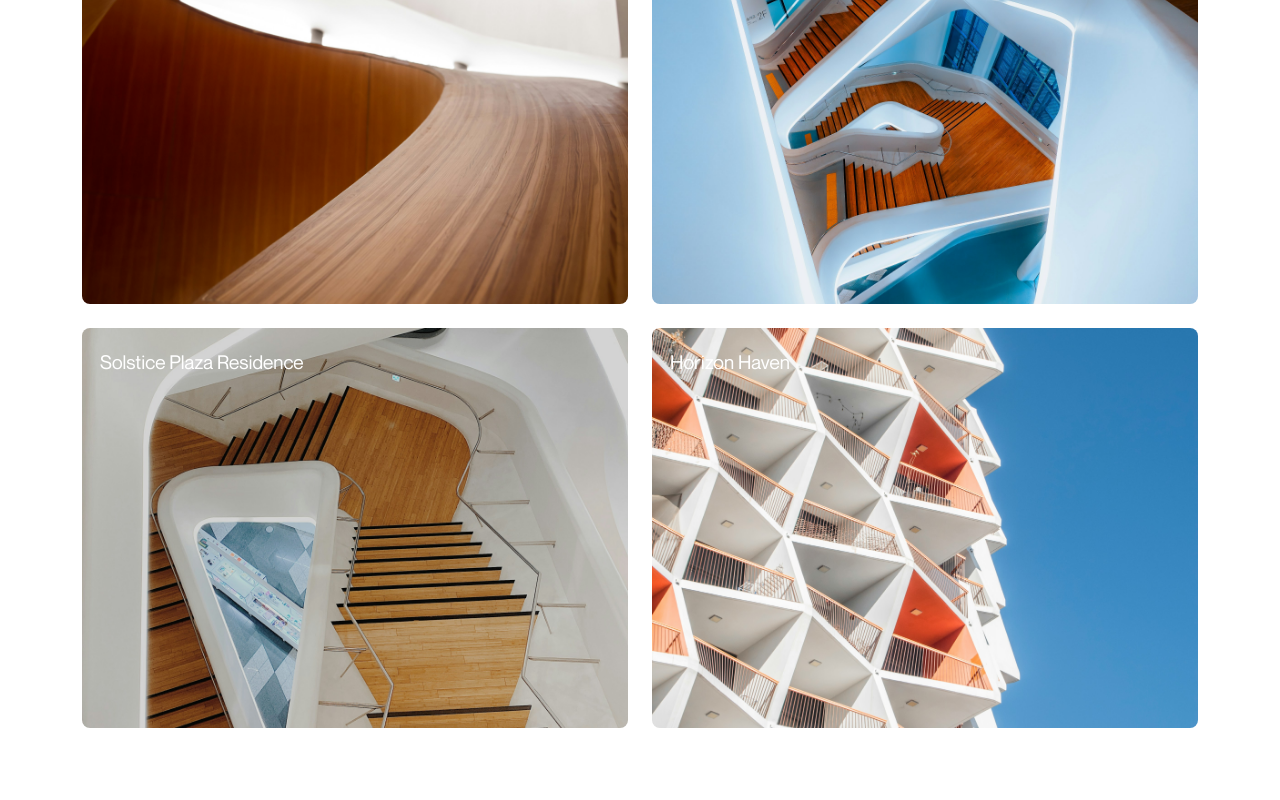
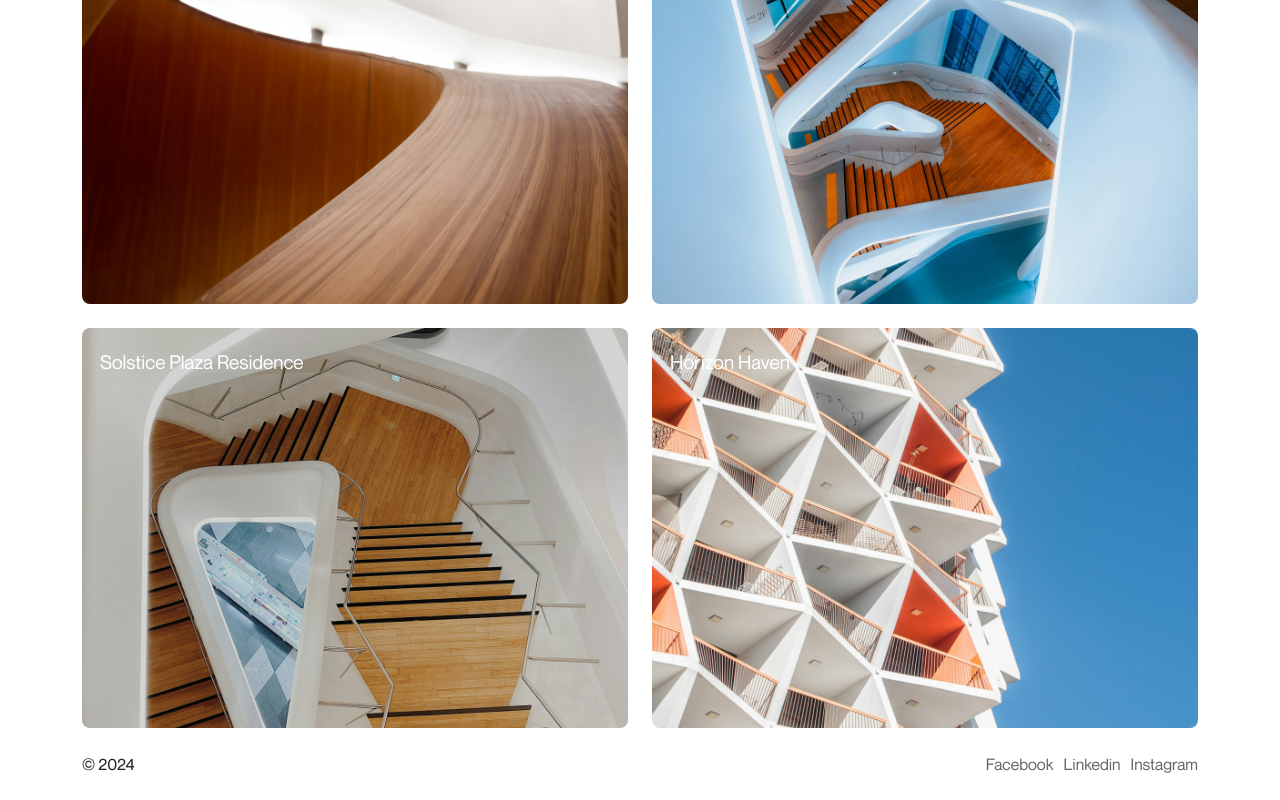
Before and after one commit to federicaarosio/vue-ohstudio, a Vue app: page / in a window 1280 px wide. Shown: the part 1168-1968 px from the top of the page. Before the commit the page ends 1920 px from the top, so only its background shows below. Built offline with nearby package versions, Linux system fonts and the light colour scheme.

Commit message:
added footer

```diff
--- a/src/App.vue
+++ b/src/App.vue
@@ -4,15 +4,18 @@
 
   <!-- qui quello che cambia in base alle rotte -->
   <router-view></router-view>
+
+  <AppFooter />
 </template>
 
 <script>
 import Appheader from './components/AppHeader.vue';
-
+import AppFooter from './components/AppFooter.vue';
 export default {
   name: 'App',
   components: {
     Appheader,
+    AppFooter
   }
 }
 </script>
--- /dev/null
+++ b/src/components/AppFooter.vue
@@ -0,0 +1,51 @@
+<template lang="">
+    <div class="container">
+        <div class="row">
+            <div class="col-12 d-flex justify-content-between align-items-center mb-4">
+                <div class="copyright">&#169; 2024</div>
+                <div class="socials-links d-flex">
+                    <a v-for="social in socialLinks" :href="social.url">{{ social.socialName }}</a>
+                </div>
+            </div>
+        </div>
+    </div>
+</template>
+<script>
+export default {
+    name: 'AppFooter',
+    data() {
+        return {
+            socialLinks: [
+                {
+                    socialName: 'Facebook',
+                    url: '#',
+                },
+                {
+                    socialName: 'Linkedin',
+                    url: '#',
+                },
+                {
+                    socialName: 'Instagram',
+                    url: '#',
+                },
+            ]
+        }
+    },
+}
+</script>
+<style lang="scss" scoped>
+@use '../style/partials/variables' as *;
+
+.socials-links {
+    gap: 10px;
+
+    a {
+        color: $text-color;
+        text-decoration: none;
+
+        &:hover {
+            color: #999999;
+        }
+    }
+}
+</style>
```
